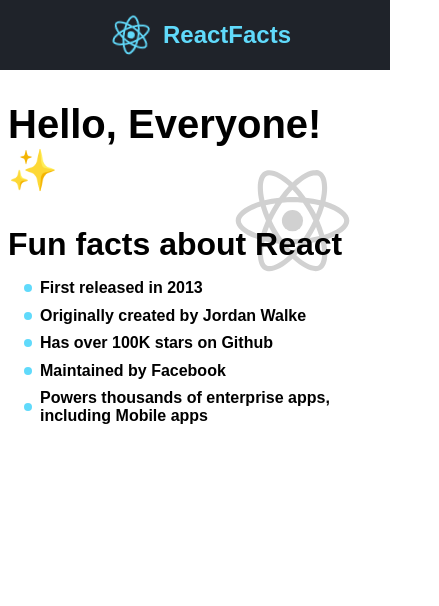
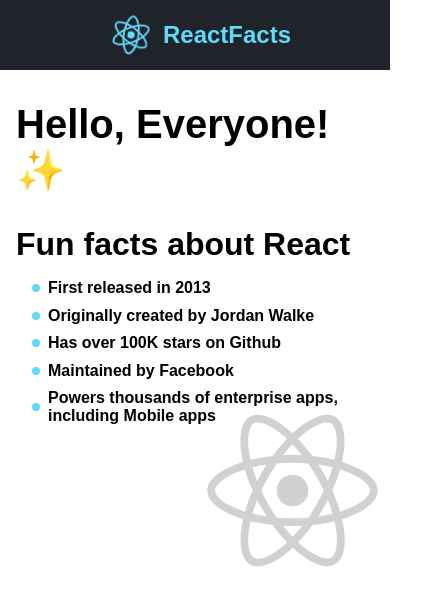
Before and after one commit to kraken-afk/reactfacts-staticsite, a React app: page / in a window 390 px wide. Shown: the whole page, 439 px wide, since content can reach past the window. Built offline with nearby package versions, Linux system fonts and the light colour scheme.

Commit message:
Update README.md

```diff
--- a/src/main.css
+++ b/src/main.css
@@ -24,14 +24,13 @@
   font-family: "Poppins", Arial, Helvetica, sans-serif;
   color: var(--font-color);
   background-color: var(--background-color);
-
-  overflow-x: hidden;
+  overflow: hidden !important;
 }
 
 main {
   max-width: 600px;
   margin: 2rem auto;
-  padding: 0 8px;
+  padding: 0 1rem;
 }
 
 .nav {
@@ -146,6 +145,17 @@
 }
 
 @media screen and (max-width: 576px) {
+  html {
+    min-height: 100vh;
+    overflow: hidden !important;
+  }
+
+  .logo-bg {
+    top: 50%;
+    left: 50%;
+    transform: scale(1.5);
+  }
+
   .main h1 {
     font-size: 2.5rem;
   }
```
Also changed, not shown: README.md.
